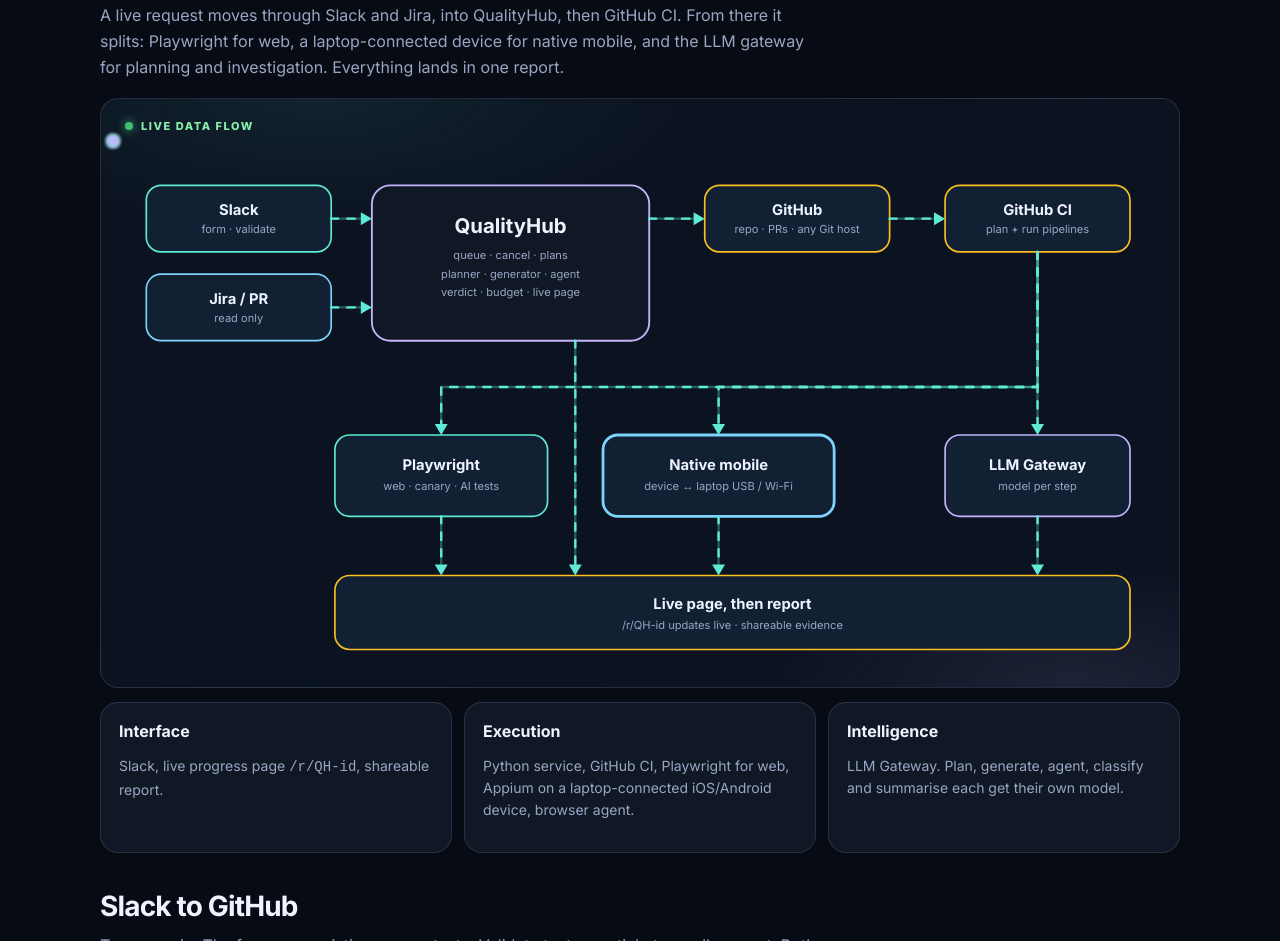
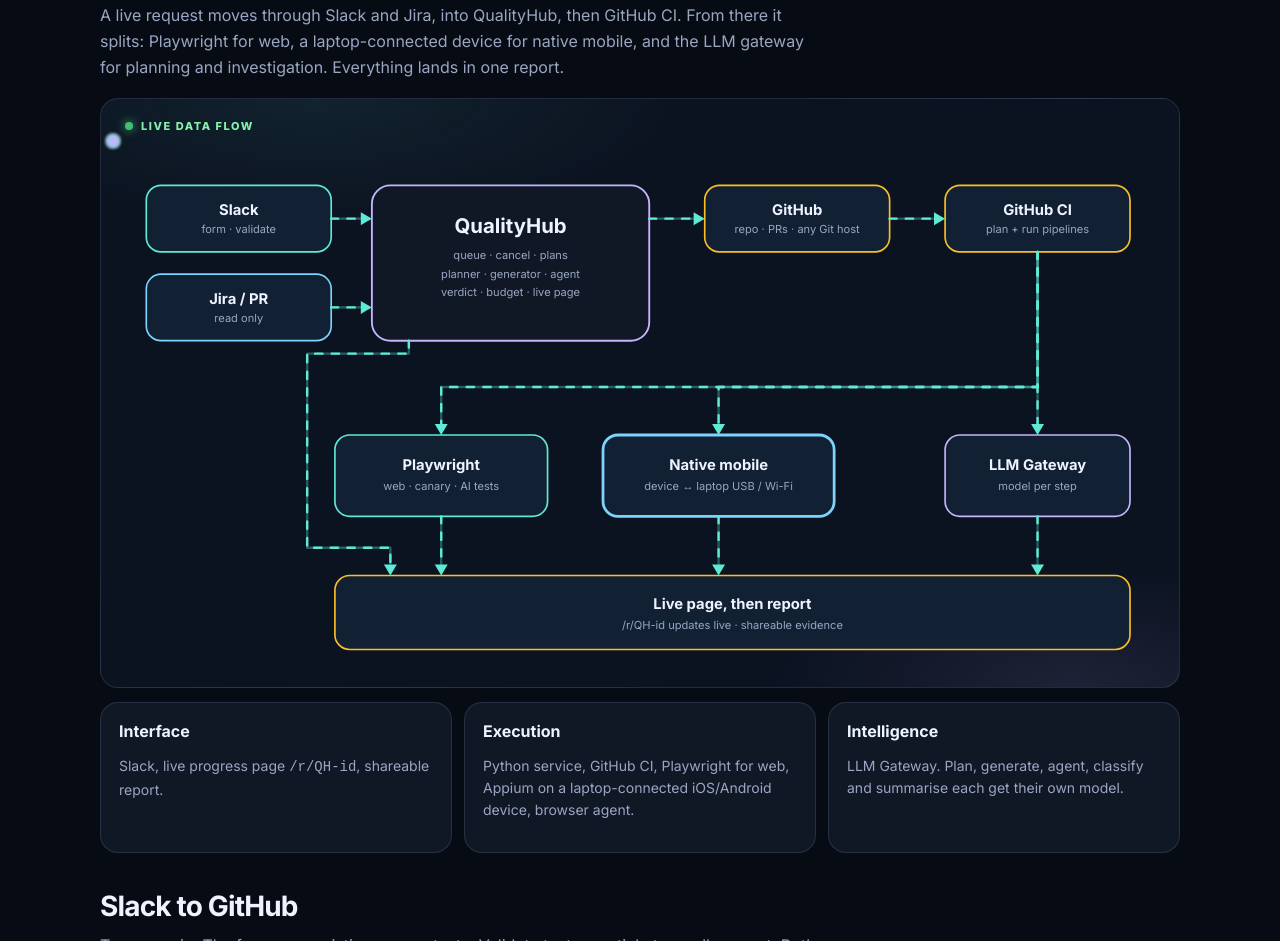
Before and after one commit to QAPournima/qualityhub, a plain HTML site: page index.html in a window 1280 px wide. Shown: the part 2316-3257 px from the top of the page. Drawn offline with Linux system fonts and the light colour scheme.

Commit message:
Route the QualityHub-to-report line around the other flows.
Co-authored-by: Cursor <cursoragent@cursor.com>

```diff
--- a/index.html
+++ b/index.html
@@ -8,7 +8,7 @@
   <link rel="canonical" href="https://qapournima.github.io/qualityhub/" />
   <link rel="preconnect" href="https://fonts.googleapis.com" />
   <link href="https://fonts.googleapis.com/css2?family=Inter:wght@400;500;600;700;800&display=swap" rel="stylesheet" />
-  <link rel="stylesheet" href="./styles.css?v=arch3" />
+  <link rel="stylesheet" href="./styles.css?v=arch4" />
 </head>
 <body id="top">
   <header class="nav">
@@ -165,7 +165,7 @@
               <path d="M1000 120 V266 H355 V306"/>
               <path d="M1000 120 V266 H655 V306"/>
               <path d="M1000 120 V306"/>
-              <path d="M500 216 V458"/>
+              <path d="M320 216 V230 H210 V440 H300 V458"/>
               <path d="M355 406 V458"/>
               <path d="M655 406 V458"/>
               <path d="M1000 406 V458"/>
@@ -178,7 +178,7 @@
               <path id="p-ci-web" d="M1000 120 V266 H355 V306"/>
               <path id="p-ci-mob" d="M1000 120 V266 H655 V306"/>
               <path id="p-ci-llm" d="M1000 120 V306"/>
-              <path id="p-hub-rep" d="M500 216 V458"/>
+              <path id="p-hub-rep" d="M320 216 V230 H210 V440 H300 V458"/>
               <path id="p-web-rep" d="M355 406 V458"/>
               <path id="p-mob-rep" d="M655 406 V458"/>
               <path id="p-llm-rep" d="M1000 406 V458"/>
@@ -191,7 +191,7 @@
               <polygon points="348,306 355,318 362,306"/>
               <polygon points="648,306 655,318 662,306"/>
               <polygon points="993,306 1000,318 1007,306"/>
-              <polygon points="493,458 500,470 507,458"/>
+              <polygon points="293,458 300,470 307,458"/>
               <polygon points="348,458 355,470 362,458"/>
               <polygon points="648,458 655,470 662,458"/>
               <polygon points="993,458 1000,470 1007,458"/>
```
